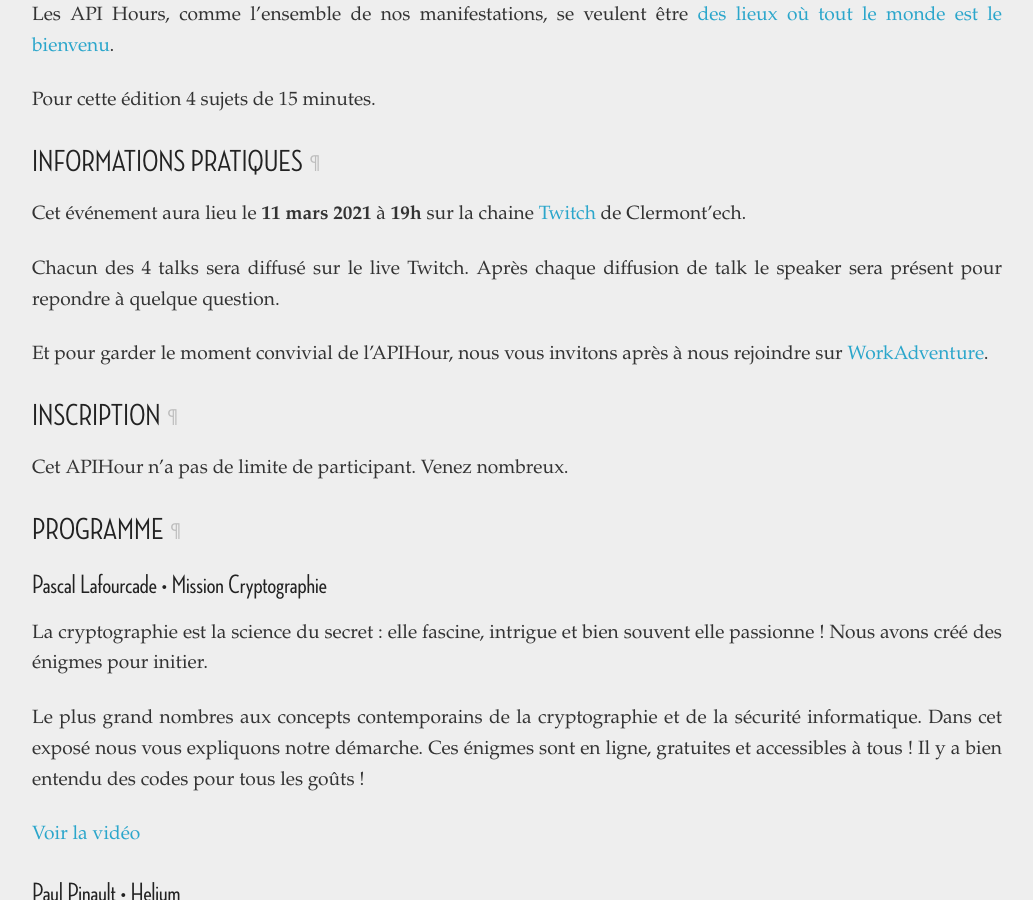
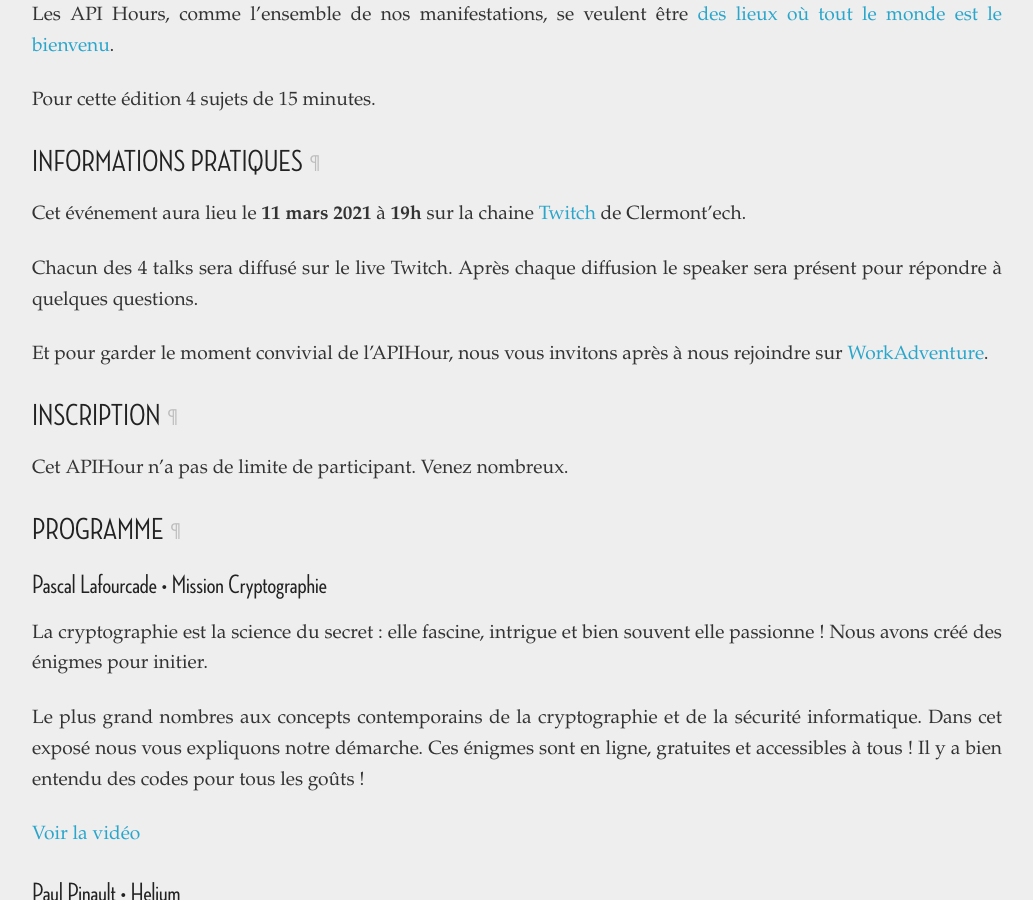
Before and after one commit to clermontech/clermontech.github.com, a Jekyll site: the page built from _posts/2021-02-24-api-hour-47.md, in a window 1280 px wide and 900 px high, scrolled down 631 px. Shown: the whole window, without its empty margins (123-1156 px from the left). Built offline with Jekyll 4.4.1, drawn with Linux system fonts in a browser that asks for light colours.

Commit message:
Update _posts/2021-02-24-api-hour-47.md
Co-authored-by: Pierre Tachoire <pierre@tch.re>

```diff
--- a/_posts/2021-02-24-api-hour-47.md
+++ b/_posts/2021-02-24-api-hour-47.md
@@ -21,7 +21,7 @@ Pour cette édition 4 sujets de 15 minutes.
 
 Cet événement aura lieu le **11 mars 2021** à **19h** sur la chaine [Twitch](https://www.twitch.tv/clermontech) de Clermont'ech.
 
-Chacun des 4 talks sera diffusé sur le live Twitch. Après chaque diffusion de talk le speaker sera présent pour repondre à quelque question.
+Chacun des 4 talks sera diffusé sur le live Twitch. Après chaque diffusion le speaker sera présent pour répondre à quelques questions.
 
 Et pour garder le moment convivial de l'APIHour, nous vous invitons après à nous rejoindre sur [WorkAdventure](http://wa.clermontech.org/).
 
```
